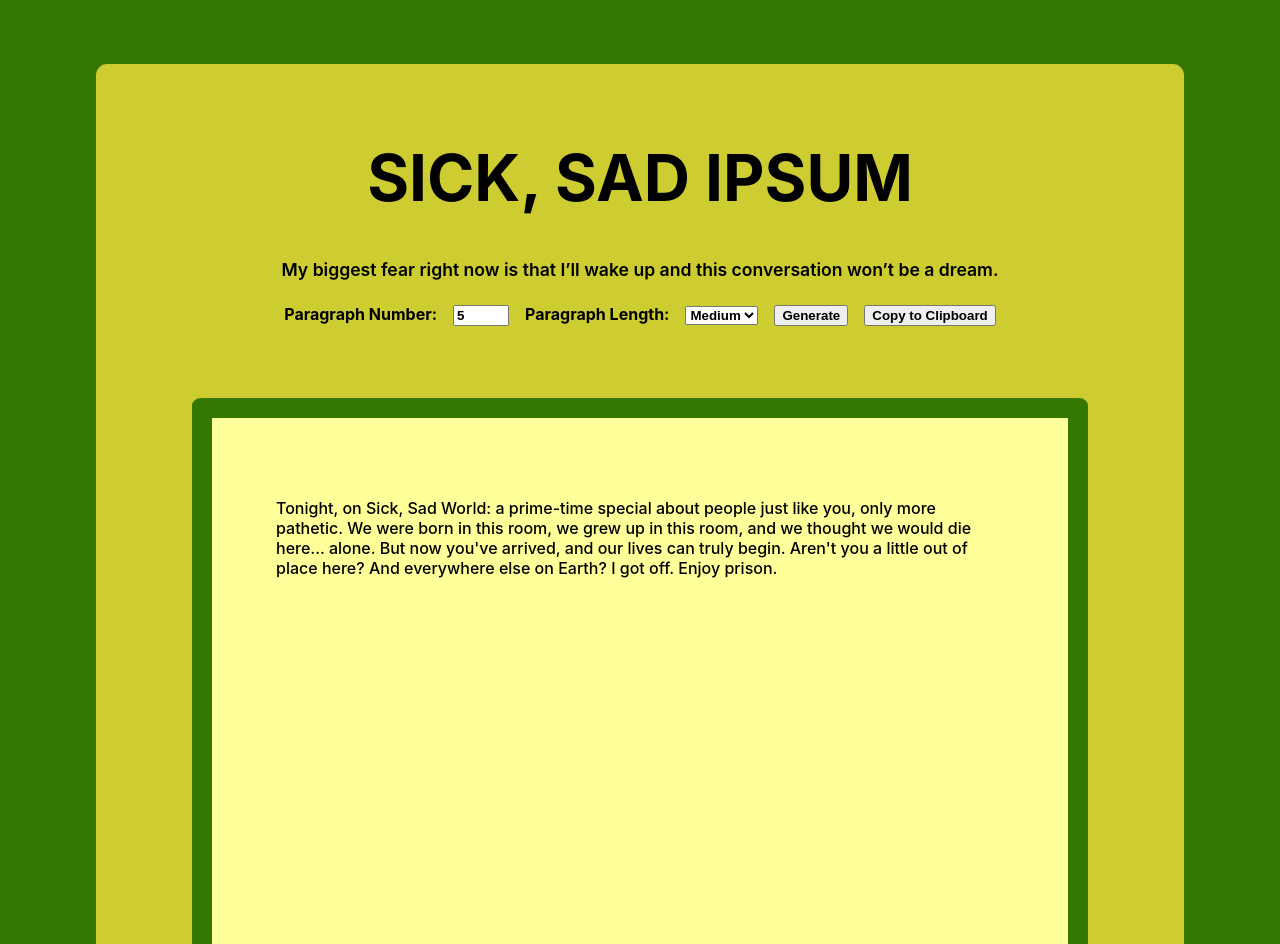
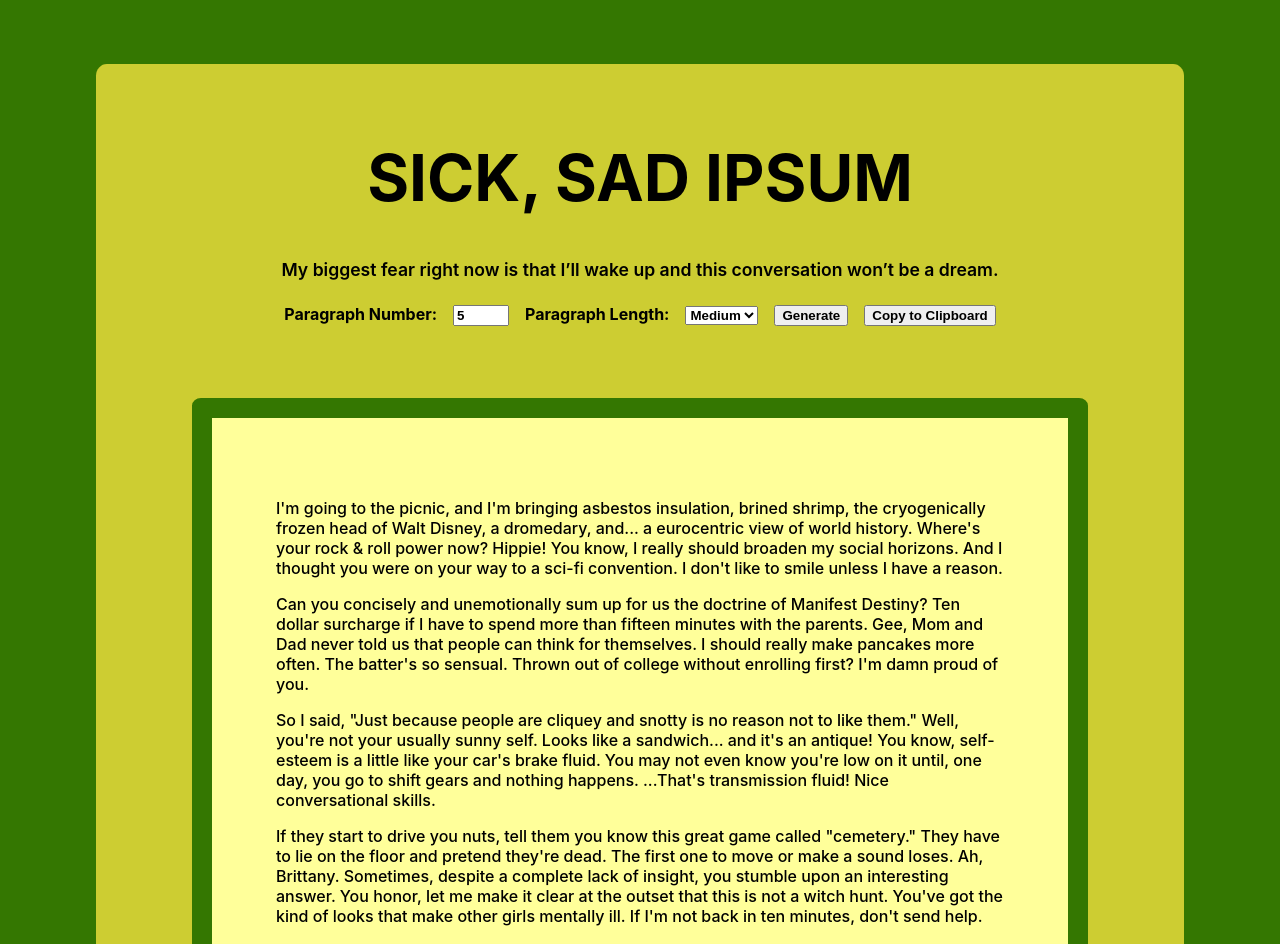
Before and after one commit to jewellscott/sicksadipsum, a React (Create React App) app: page / in a window 1280 px wide. Shown: the top 944 px of the page. Built offline with nearby package versions, Linux system fonts and the light colour scheme.

Commit message:
Split output and add copy

```diff
--- a/src/App.js
+++ b/src/App.js
@@ -1,7 +1,8 @@
 import './App.css';
-import { useState, useEffect } from 'react';
+import { useState } from 'react';
 import { randomize } from './utils/randomize';
-import { seasonOne } from './quotes/season-one';
+import { quotes } from './quotes/quotes';
+import { defaultQuotes } from './quotes/default-quotes'
 
 function App() {
 
@@ -9,7 +10,8 @@ function App() {
     paraQty: 5,
     paraLength: 'medium',
     outputArr: [],
-    output: `Tonight, on Sick, Sad World: a prime-time special about people just like you, only more pathetic. We were born in this room, we grew up in this room, and we thought we would die here... alone. But now you've arrived, and our lives can truly begin. Aren't you a little out of place here? And everywhere else on Earth? I got off. Enjoy prison.`,
+    outputCopy: [],
+    outputList: defaultQuotes.map(i => <p>{i}</p>),
     oneLiner: `My biggest fear right now is that I’ll wake up and this conversation won’t be a dream.`
   })
 
@@ -17,40 +19,38 @@ function App() {
     e.preventDefault();
     setState({...state, outputArr: []})
     for (let i = 0; i < state.paraQty; i++) {
-      randomize(seasonOne);
+      randomize(quotes);
       let sentences = [];
       if (state.paraLength === 'short') {
         for (let i = 0; i < 3; i++) {
-          sentences.push(seasonOne[i])
+          sentences.push(quotes[i])
         }
       } else if (state.paraLength === 'medium') {
         for (let i = 0; i < 5; i++) {
-          sentences.push(seasonOne[i])
+          sentences.push(quotes[i])
         }
       } else {
         for (let i = 0; i < 7; i++) {
-          sentences.push(seasonOne[i])
+          sentences.push(quotes[i])
         }
       }
       let para = sentences.join(' ');
       state.outputArr.push(para);
     }
-    let paras = state.outputArr.join('\n\n')
-    // later: map nested arrays into p tags in the output
-    setState({...state, output: paras});
-    console.log(state.output);
-    }
+    setState({...state, outputList: state.outputArr.map(i => <p>{i}</p>), outputCopy: state.outputArr.join('\n\n'), outputArr: []})
+  }
 
-
-
-
+  const handleCopy = (e) => {
+    e.preventDefault();
+    navigator.clipboard.writeText(state.outputCopy);
+  }
 
   return (
     <div className="App container">
       <header>
         <h1>Sick, Sad Ipsum</h1>
         <p>{state.oneLiner}</p>
-        <form onSubmit={getIpsum}>
+        <form>
           <label htmlFor="p-qty">Paragraph Number:</label>
           <input
           className="p-qty"
@@ -68,14 +68,13 @@ function App() {
             <option value="medium">Medium</option>
             <option value="long">Long</option>
           </select>
-          <input type="submit" value="Generate"/>
-          <button className="copy">Copy to Clipboard</button>
+          <input type="submit" value="Generate" onClick={getIpsum}/>
+          <button className="copy" onClick={handleCopy}>Copy to Clipboard</button>
         </form>
       </header>
       <main>
         <div className="textarea">
-          <p>{state.output}</p>
-          <p>{state.outputArr}</p>
+          {state.outputList}
         </div>
       </main>
     </div>
--- /dev/null
+++ b/src/quotes/default-quotes.js
@@ -0,0 +1,11 @@
+
+export const defaultQuotes = [`I'm going to the picnic, and I'm bringing asbestos insulation, brined shrimp, the cryogenically frozen head of Walt Disney, a dromedary, and... a eurocentric view of world history. Where's your rock & roll power now? Hippie! You know, I really should broaden my social horizons. And I thought you were on your way to a sci-fi convention. I don't like to smile unless I have a reason.`,
+
+`Can you concisely and unemotionally sum up for us the doctrine of Manifest Destiny? Ten dollar surcharge if I have to spend more than fifteen minutes with the parents. Gee, Mom and Dad never told us that people can think for themselves. I should really make pancakes more often. The batter's so sensual. Thrown out of college without enrolling first? I'm damn proud of you.`,
+
+`So I said, "Just because people are cliquey and snotty is no reason not to like them." Well, you're not your usually sunny self. Looks like a sandwich... and it's an antique! You know, self-esteem is a little like your car's brake fluid. You may not even know you're low on it until, one day, you go to shift gears and nothing happens. ...That's transmission fluid! Nice conversational skills.`,
+
+`If they start to drive you nuts, tell them you know this great game called "cemetery." They have to lie on the floor and pretend they're dead. The first one to move or make a sound loses. Ah, Brittany. Sometimes, despite a complete lack of insight, you stumble upon an interesting answer. You honor, let me make it clear at the outset that this is not a witch hunt. You've got the kind of looks that make other girls mentally ill. If I'm not back in ten minutes, don't send help.`,
+
+`It's good to see you both enterprising! I could make a trite observation about wishing you were as enterprising toward your school work as you are to this effort to find financing for a new place to loaf, but am I the sort of man who engages in trite observations, Brittany? It's our policy to be tough, especially on youthful transgressors. Fourteen people pretended not to see me, five crossed the street to get away, seven ran, three called the police, and I'm pretty sure this one guy fired a shot. Now, girls, you're little kittens in an animal shelter. You have to look sad and helpless so someone will adopt you, or else it's kitty heaven. A lot of good men died in that conflict, Kevin. I believe we owe it to them to at least get the century right!`,
+]
--- a/src/quotes/season-one.js
+++ b/src/quotes/quotes.js
@@ -1,11 +1,11 @@
-export const seasonOne = [
+export const quotes = [
 `I'm just saying you don't make friends as easily as... uh, some people.`,
 `I'll try to help her through this difficult period of adjustment.`,
 `Don't worry. It's a psychological test. You're automatically exempt.`,
 `And besides, nobody ever said they were going steady! And if he does wanna go steady, he's gotta do a lot better than 'movie, burger, backseat,' 'movie-burger-backseat,' because there are plenty of guys with bigger backseats waiting to take her someplace nice.`,
 `Um... a herd of beautiful wild ponies running free across the plains.`,
 `Last time I took one of these tests, they told me they were clouds. They said they could be whatever I wanted.`,
-`Can you concisely and unemotionally sum up for us the doctrine of Mainfest Destiny?`,
+`Can you concisely and unemotionally sum up for us the doctrine of Manifest Destiny?`,
 `A lot of good men died in that conflict, Kevin. I believe we owe it to them to at least get the century right!`,
 `Son, promise me you'll come back and see me someday when you've got the Heisman trophy, and a chain of oil dealerships, and I'm saving up for a second pair of pants!`,
 `Well, my history teacher hates me because I know all the answers, but there are some interesting idiots in my class.`,
@@ -244,7 +244,7 @@ export const seasonOne = [
 `You can pee behind those trees. See those trees? You can pee behind there!`,
 `If I'm not back in ten minutes, don't send help.`,
 `Stop staring at me, you squirrel pervert!`,
-`I'm going to the picnic, and I'm bringing asbestos insulation, brine shrimp, the cryogenically frozen head of Walt Disney... and a dromedary.`,
+`I'm going to the picnic, and I'm bringing asbestos insulation, brined shrimp, the cryogenically frozen head of Walt Disney, a dromedary, and... a eurocentric view of world history.`,
 `I got a tattoo out of a magazine.`,
 `Do you ever feel like maybe you're wasting your life? Only when I'm awake.`,
 `No money, no job, you live with your parents, and you still can't play an open D tuning.`,
@@ -260,6 +260,7 @@ export const seasonOne = [
 `Then I'm afraid the fever has reached your brain, and you'll have to be destroyed.`,
 `We're the black sheep of the clan. We're only invited because hating us brings them all closer together.`,
 `You know, a weekend in the woods is starting to look pretty good.`,
+`A weekend on the world's tallest pile of seagull droppings is starting to look pretty good.`,
 `See that skeleton? That's our future.`,
 `As soon as we get there, we find a bar, and we don't leave it until we're unconscious.`,
 `She wears those straw hats. Thinks they're country or something. They look like the kind they put on horses to keep the sun off their heads.`,
```
